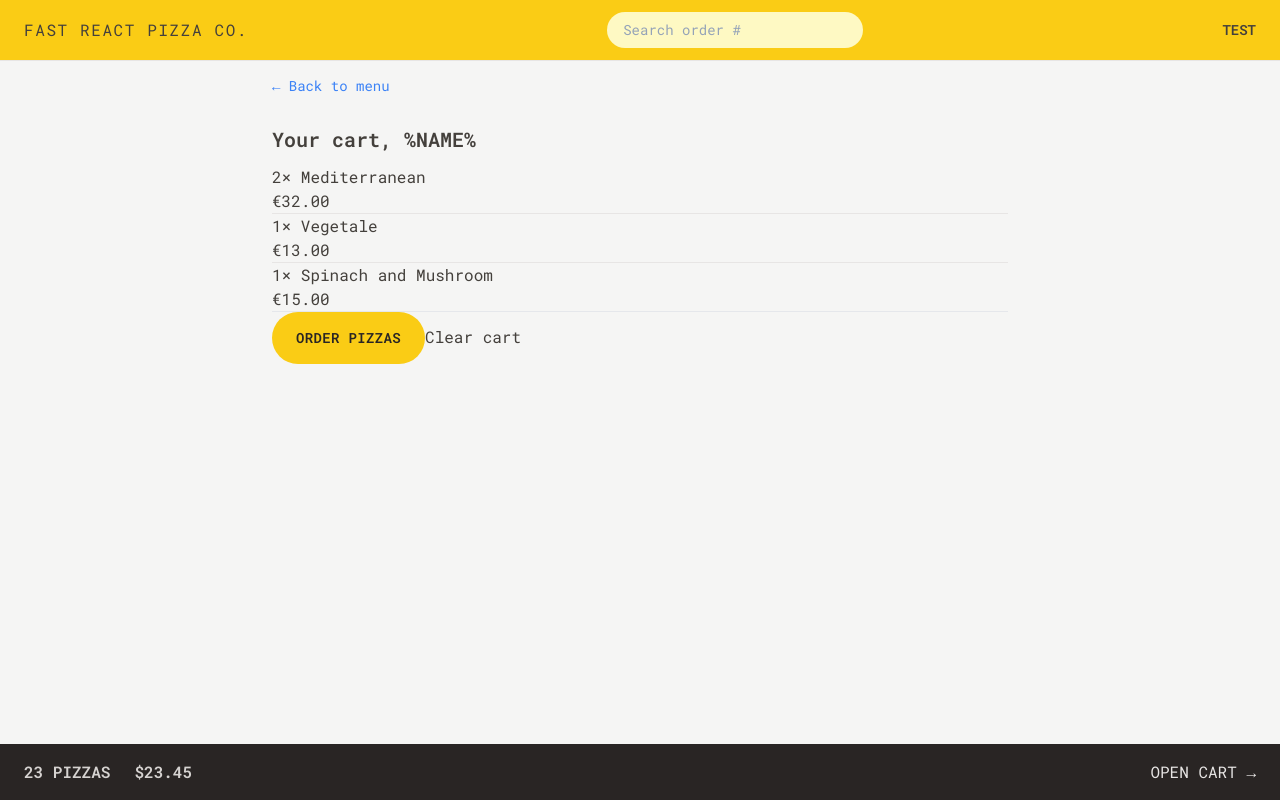
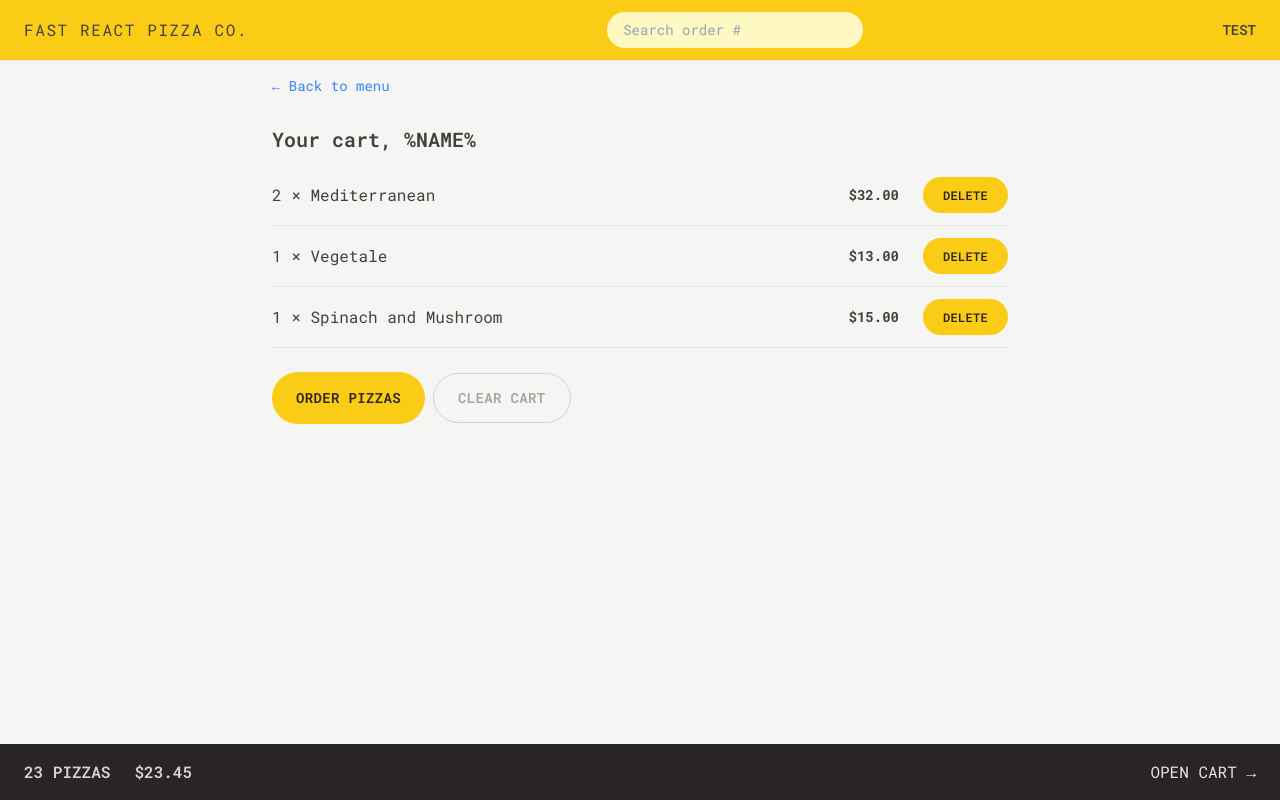
Before and after one commit to skmajumder/fast-react-pizza, a React (Vite) app: page /cart in a window 1280 px wide. Built offline with nearby package versions, Linux system fonts and the light colour scheme.

Commit message:
cart page

```diff
--- a/src/features/cart/Cart.jsx
+++ b/src/features/cart/Cart.jsx
@@ -42,11 +42,11 @@ function Cart() {
       </ul>
 
       {cart.length !== 0 && (
-        <div>
+        <div className="mt-6 space-x-2">
           <Button type="primary" to="/order/new">
             Order pizzas
           </Button>
-          <button>Clear cart</button>
+          <Button type="secondary">Clear cart</Button>
         </div>
       )}
     </div>
--- a/src/features/cart/CartItem.jsx
+++ b/src/features/cart/CartItem.jsx
@@ -1,15 +1,17 @@
+import Button from '../../ui/Button';
 import { formatCurrency } from '../../utilities/helpers';
 
 function CartItem({ item }) {
-  const { pizzaId, name, quantity, totalPrice } = item;
+  const { name, quantity, totalPrice } = item;
 
   return (
-    <li>
-      <p>
-        {quantity}&times; {name}
+    <li className="py-3 sm:flex sm:items-center sm:justify-between">
+      <p className="mb-1 sm:mb-0">
+        {quantity} &times; {name}
       </p>
-      <div>
-        <p>{formatCurrency(totalPrice)}</p>
+      <div className="flex items-center justify-between sm:gap-6">
+        <p className="text-sm font-bold">{formatCurrency(totalPrice)}</p>
+        <Button type="small">Delete</Button>
       </div>
     </li>
   );
--- a/src/ui/Button.jsx
+++ b/src/ui/Button.jsx
@@ -7,6 +7,8 @@ const Button = ({ children, to, disabled, type }) => {
   const styles = {
     primary: base + ' px-4 py-3 md:px-6 md:py-4',
     small: base + ' px-4 py-2 md:px-5 md:py-2.5 text-xs',
+    secondary:
+      'inline-block rounded-full border border-stone-300 px-4 py-2.5 text-sm font-semibold uppercase tracking-wide text-stone-400 transition-colors duration-300 hover:bg-stone-300 hover:text-stone-700 focus:bg-stone-300 focus:outline-none focus:ring focus:ring-stone-300 focus:ring-offset-2 disabled:cursor-not-allowed md:px-6 md:py-3.5',
   };
 
   if (to)
--- a/src/utilities/helpers.js
+++ b/src/utilities/helpers.js
@@ -1,7 +1,7 @@
 export function formatCurrency(value) {
   return new Intl.NumberFormat('en', {
     style: 'currency',
-    currency: 'EUR',
+    currency: 'USD',
   }).format(value);
 }
 
```
